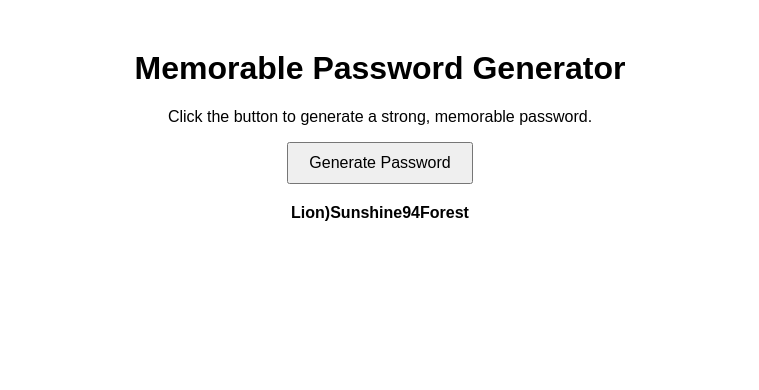
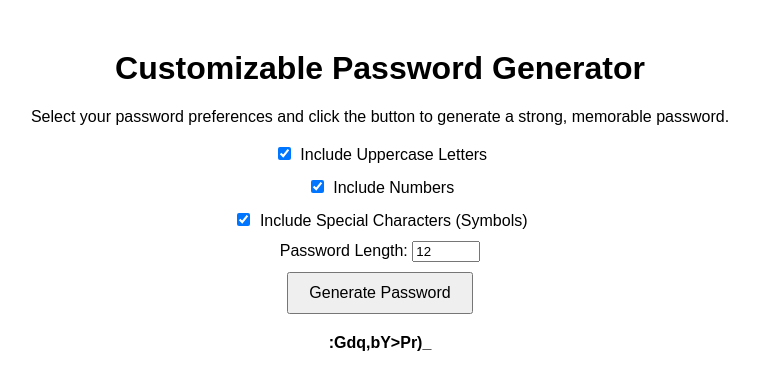
Before and after one commit to Marxist-Leninist/AGIisLLMsWebApps, a plain HTML site: page MemorablePassGen.html in a window 1280 px wide. Both pictures are taken after a click on the button "Generate Password". Shown: the whole page, without its empty margins (260-1019 px from the left). Drawn offline with Linux system fonts and the light colour scheme.

Commit message:
Update MemorablePassGen.html

```diff
--- a/MemorablePassGen.html
+++ b/MemorablePassGen.html
@@ -2,41 +2,69 @@
 <html>
 <head>
     <meta charset="UTF-8">
-    <title>Memorable Password Generator</title>
+    <title>Customizable Password Generator</title>
     <style>
         body { font-family: Arial, sans-serif; text-align: center; margin-top: 50px; }
         button { padding: 10px 20px; font-size: 16px; }
-        input { width: 300px; padding: 10px; font-size: 16px; }
-        #password { margin-top: 20px; font-weight: bold; }
+        input[type="checkbox"] { margin: 5px; }
+        #password { margin-top: 20px; font-weight: bold; word-break: break-all; }
+        label { display: block; margin: 10px 0; }
     </style>
 </head>
 <body>
-    <h1>Memorable Password Generator</h1>
-    <p>Click the button to generate a strong, memorable password.</p>
+    <h1>Customizable Password Generator</h1>
+    <p>Select your password preferences and click the button to generate a strong, memorable password.</p>
+    <form id="optionsForm">
+        <label>
+            <input type="checkbox" id="includeUppercase" checked>
+            Include Uppercase Letters
+        </label>
+        <label>
+            <input type="checkbox" id="includeNumbers" checked>
+            Include Numbers
+        </label>
+        <label>
+            <input type="checkbox" id="includeSymbols" checked>
+            Include Special Characters (Symbols)
+        </label>
+        <label>
+            Password Length:
+            <input type="number" id="passwordLength" value="12" min="8" max="32" style="width:60px;">
+        </label>
+    </form>
     <button onclick="generatePassword()">Generate Password</button>
     <div id="password"></div>
 
     <script>
         function generatePassword() {
-            var words = ["sunshine", "river", "mountain", "forest", "ocean", "desert", "eagle", "lion", "tiger", "whale", "storm", "cloud", "moon", "star", "planet", "galaxy", "comet", "meteor", "nebula", "quasar"];
-            var symbols = ['!', '@', '#', '$', '%', '^', '&', '*', '(', ')'];
-            var numbers = Math.floor(Math.random() * 90 + 10); // Generates a two-digit number
+            var includeUppercase = document.getElementById('includeUppercase').checked;
+            var includeNumbers = document.getElementById('includeNumbers').checked;
+            var includeSymbols = document.getElementById('includeSymbols').checked;
+            var passwordLength = parseInt(document.getElementById('passwordLength').value);
 
-            // Pick three random words
-            var word1 = words[Math.floor(Math.random() * words.length)];
-            var word2 = words[Math.floor(Math.random() * words.length)];
-            var word3 = words[Math.floor(Math.random() * words.length)];
+            // Character sets
+            var lowercaseLetters = 'abcdefghijklmnopqrstuvwxyz';
+            var uppercaseLetters = 'ABCDEFGHIJKLMNOPQRSTUVWXYZ';
+            var numbers = '0123456789';
+            var symbols = '!@#$%^&*()-_=+[]{}|;:,.<>?';
 
-            // Capitalize first letters
-            word1 = word1.charAt(0).toUpperCase() + word1.slice(1);
-            word2 = word2.charAt(0).toUpperCase() + word2.slice(1);
-            word3 = word3.charAt(0).toUpperCase() + word3.slice(1);
+            // Build the character pool based on options
+            var characterPool = lowercaseLetters;
+            if (includeUppercase) characterPool += uppercaseLetters;
+            if (includeNumbers) characterPool += numbers;
+            if (includeSymbols) characterPool += symbols;
 
-            // Pick a random symbol
-            var symbol = symbols[Math.floor(Math.random() * symbols.length)];
+            // Ensure at least one character type is selected
+            if (characterPool.length === 0) {
+                alert('Please select at least one character type.');
+                return;
+            }
 
-            // Combine to form the password
-            var password = word1 + symbol + word2 + numbers + word3;
+            var password = '';
+            for (var i = 0; i < passwordLength; i++) {
+                var randomIndex = Math.floor(Math.random() * characterPool.length);
+                password += characterPool.charAt(randomIndex);
+            }
 
             // Display the password
             document.getElementById('password').innerText = password;
```
